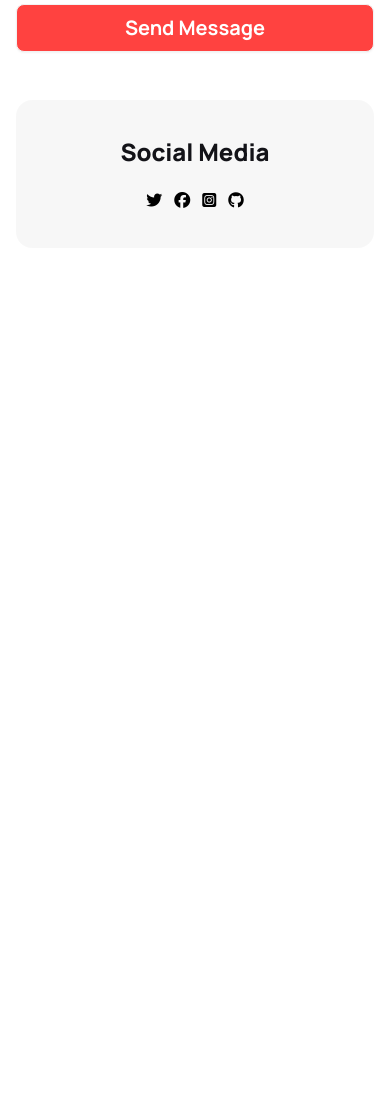
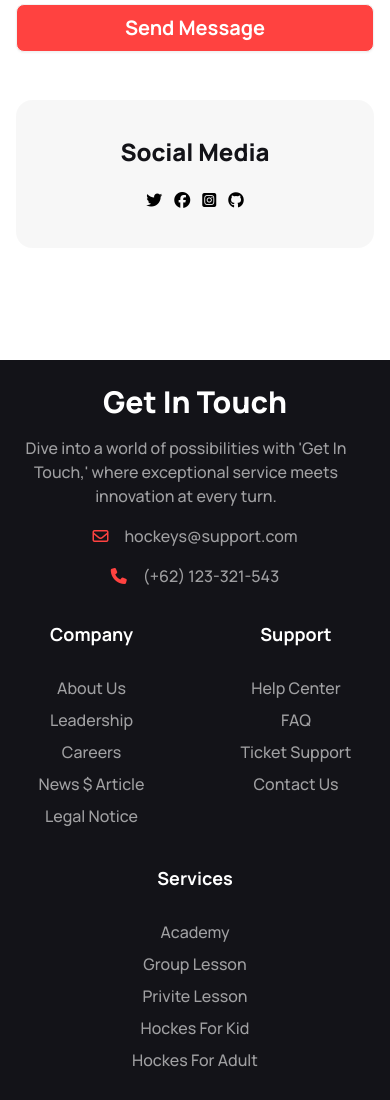
Before and after one commit to devo-ab/hockeys, a plain HTML site: page index.html in a window 390 px wide. Shown: the part 10016-11116 px from the top of the page. Before the commit the page ends 10280 px from the top, so only its background shows below. Drawn offline with nearby package versions, Linux system fonts and the light colour scheme.

Commit message:
add footer with responsive

```diff
--- a/index.html
+++ b/index.html
@@ -588,7 +588,53 @@
   <!-- main_end -->
 
   <!-- footer_start -->
-  <footer></footer>
+  <footer class="bg-[#131318] mt-24">
+    <div class="grid gap-8 lg:gap-40 grid-cols-1 lg:grid-cols-3 py-6 lg:py-24 px-4 lg:px-32 text-center lg:text-start">
+      <div>
+        <h2 class="text-white text-3xl font-extrabold">Get In Touch</h2>
+      <p class="text-[#FFFFFF99] font-medium leading-6 mt-4 max-w-[340px]">Dive into a world of possibilities with 'Get In Touch,' where exceptional service meets innovation at every turn.</p>
+      <p class="text-[#FFFFFF99] font-medium mt-4"><i class="fa-regular fa-envelope mr-4" style="color: #FF4240;"></i>hockeys@support.com</p>
+      <p class="text-[#FFFFFF99] font-medium mt-4"><i class="fa-solid fa-phone mr-4" style="color: #FF4240;"></i>(+62) 123-321-543</p>
+      </div>
+
+      <div class="flex gap-24 text-center mx-auto">
+        <div>
+          <h3 class="text-white text-lg font-bold">Company</h3>
+
+          <ul class="text-[#FFFFFF99] font-medium mt-6 leading-8">
+            <li>About Us</li>
+            <li>Leadership</li>
+            <li>Careers</li>
+            <li>News $ Article</li>
+            <li>Legal Notice</li>
+          </ul>
+        </div>
+
+        <div>
+          <h3 class="text-white text-lg font-bold">Support</h3>
+
+          <ul class="text-[#FFFFFF99] font-medium mt-6 leading-8">
+            <li>Help Center</li>
+            <li>FAQ</li>
+            <li>Ticket Support</li>
+            <li>Contact Us</li>
+          </ul>
+        </div>
+      </div>
+
+      <div>
+        <h3 class="text-white text-lg font-bold">Services</h3>
+
+        <ul class="text-[#FFFFFF99] font-medium mt-6 leading-8">
+          <li>Academy</li>
+          <li>Group Lesson</li>
+          <li>Privite Lesson</li>
+          <li>Hockes For Kid</li>
+          <li>Hockes For Adult</li>
+        </ul>
+      </div>
+    </div>
+  </footer>
   <!-- footer_end -->
 </body>
 
```
